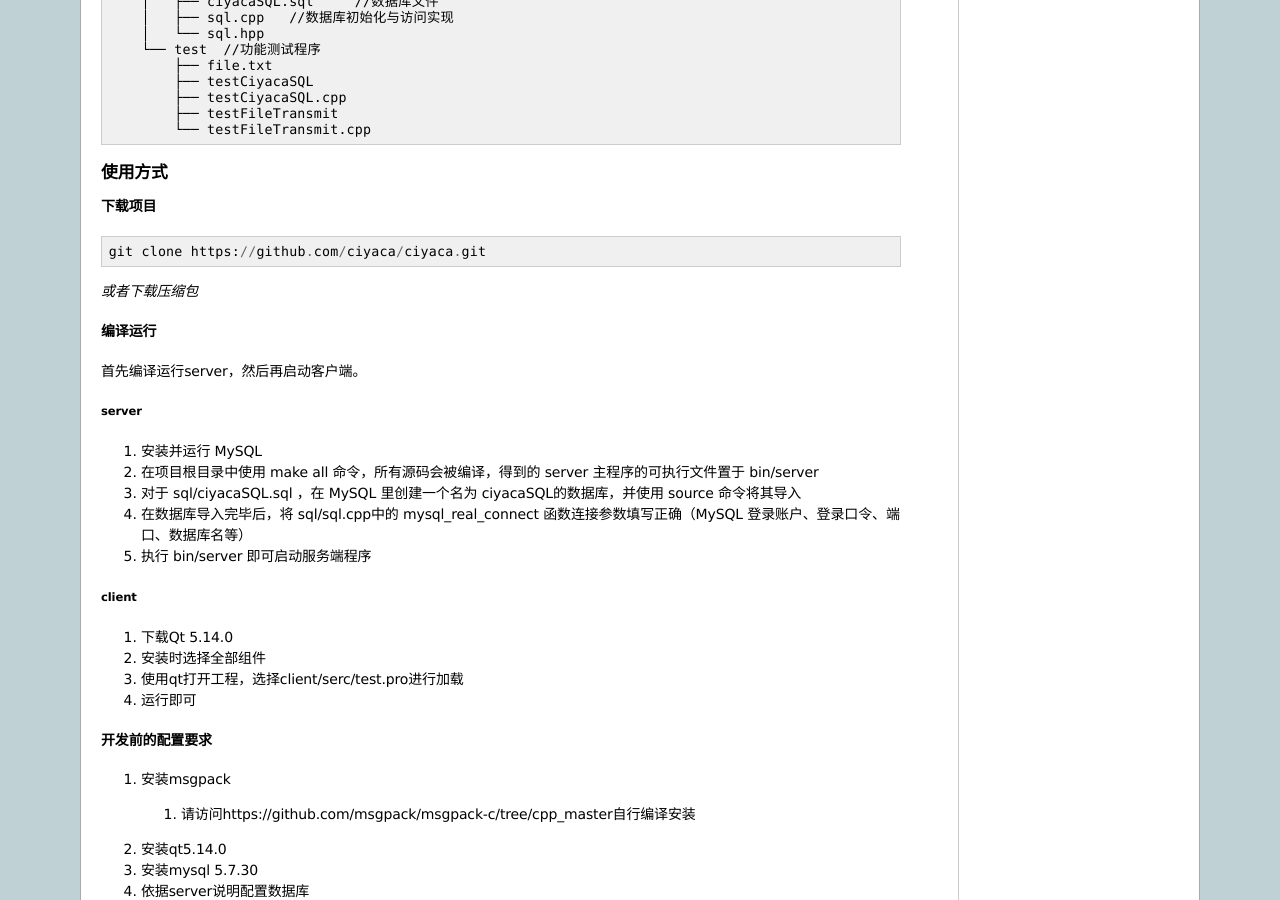
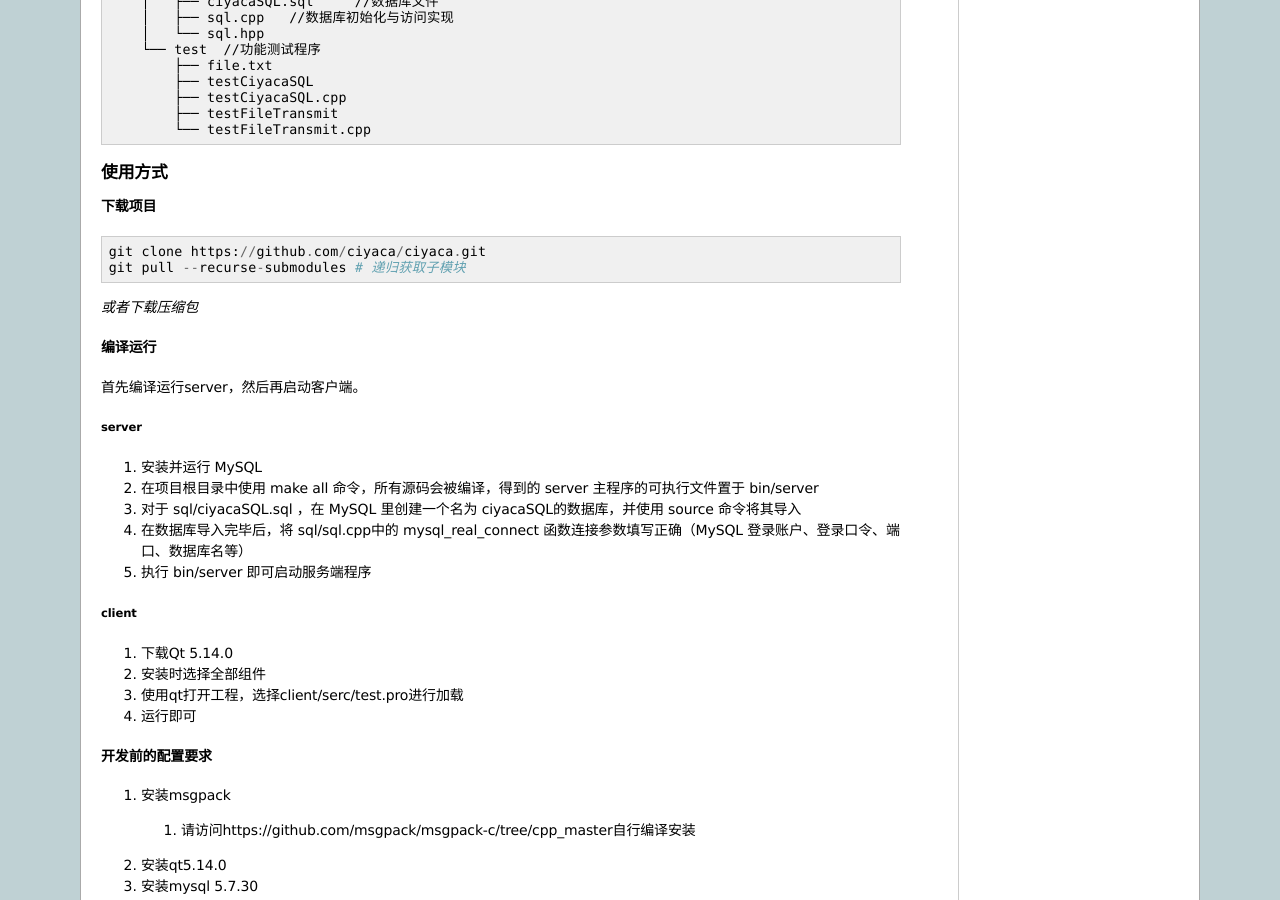
Before and after one commit to ciyaca/ciyaca.github.io, a Sphinx documentation site: the page built from source/index.rst, in a window 1280 px wide and 900 px high, scrolled down 2948 px. Built offline with Sphinx 7.4.7, drawn with Linux system fonts in a browser that asks for light colours.

Commit message:
update git pull

```diff
--- a/source/index.rst
+++ b/source/index.rst
@@ -135,6 +135,7 @@ CIYACA 采用递归的命名方式， `CIYACA Is Yet Another Chat App` 。
 ::
 
   git clone https://github.com/ciyaca/ciyaca.git
+  git pull --recurse-submodules # 递归获取子模块
 
 *或者下载压缩包*
 
```
